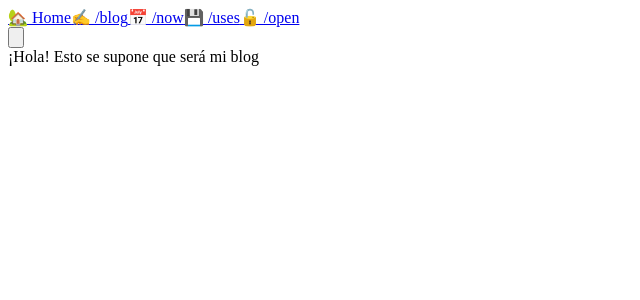
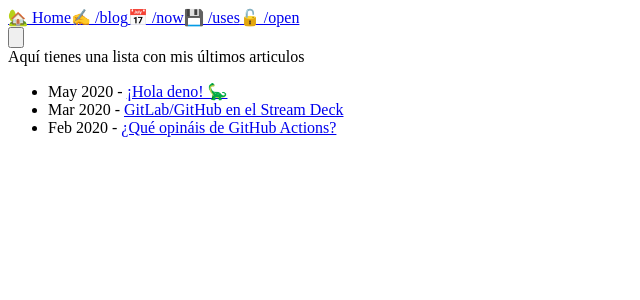
Before and after one commit to SantiMA10/santiagomartin.dev, a Next.js app: page /blog in a window 1280 px wide. Shown: the top 300 px of the page, without its empty margins (0-640 px from the left). Built offline with nearby package versions, Linux system fonts and the light colour scheme.

Commit message:
feat: custom error page

```diff
--- a/package.json
+++ b/package.json
@@ -18,7 +18,7 @@
 		"autoprefixer": "^10.3.7",
 		"classnames": "^2.3.1",
 		"gray-matter": "^4.0.3",
-		"next": "11.1.2",
+		"next": "^11.1.2",
 		"next-mdx-remote": "^3.0.5",
 		"next-themes": "^0.0.15",
 		"postcss": "^8.3.9",
--- a/src/components/Container.tsx
+++ b/src/components/Container.tsx
@@ -41,7 +41,7 @@ export default function Container({ customMeta, children }: PropsWithChildren<Pr
 			<div className="flex items-center flex-col flex-grow">
 				<div className="w-11/12 sm:w-4/5 md:w-3/4 mt-10 flex flex-col">
 					<NavBar />
-					{children}
+					<article className="prose max-w-none lg:prose-lg dark:prose-dark">{children}</article>
 				</div>
 			</div>
 		</div>
--- a/src/components/MDXContainer.tsx
+++ b/src/components/MDXContainer.tsx
@@ -51,7 +51,7 @@ const components = {
 
 export default function MDXContainer({ source, githubUrl }: Props): JSX.Element {
 	return (
-		<article className="prose max-w-none lg:prose-lg dark:prose-dark">
+		<>
 			<MDXRemote {...source} components={components} />
 
 			{githubUrl && (
@@ -62,6 +62,6 @@ export default function MDXContainer({ source, githubUrl }: Props): JSX.Element
 			<div
 				dangerouslySetInnerHTML={{ __html: '<!-- You will not be able to see this text. -->' }}
 			></div>
-		</article>
+		</>
 	);
 }
--- a/src/pages/blog/index.tsx
+++ b/src/pages/blog/index.tsx
@@ -1,11 +1,25 @@
 import type { NextPage } from 'next';
+import Link from 'next/link';
 
 import Container from '../../components/Container';
 
 const Blog: NextPage = () => {
 	return (
 		<Container customMeta={{ title: '/blog - Santiago Martín Agra' }}>
-			¡Hola! Esto se supone que será mi blog
+			Aquí tienes una lista con mis últimos articulos
+			<ul>
+				<li>
+					May 2020 - <Link href="/blog/hola-deno">¡Hola deno! 🦕</Link>
+				</li>
+				<li>
+					Mar 2020 -{' '}
+					<Link href="/blog/gitlab-github-streamdeck">GitLab/GitHub en el Stream Deck</Link>
+				</li>
+				<li>
+					Feb 2020 -{' '}
+					<Link href="/blog/que-opinais-de-github-actions">¿Qué opináis de GitHub Actions?</Link>
+				</li>
+			</ul>
 		</Container>
 	);
 };
```
Also changed, not shown: src/lib/content.ts (+7 -1 lines), src/pages/_error.tsx (added, +30 -0 lines), src/pages/blog/[slug].tsx (+9 -2 lines), 1 other file (tests, documents, lock files or other folders).
